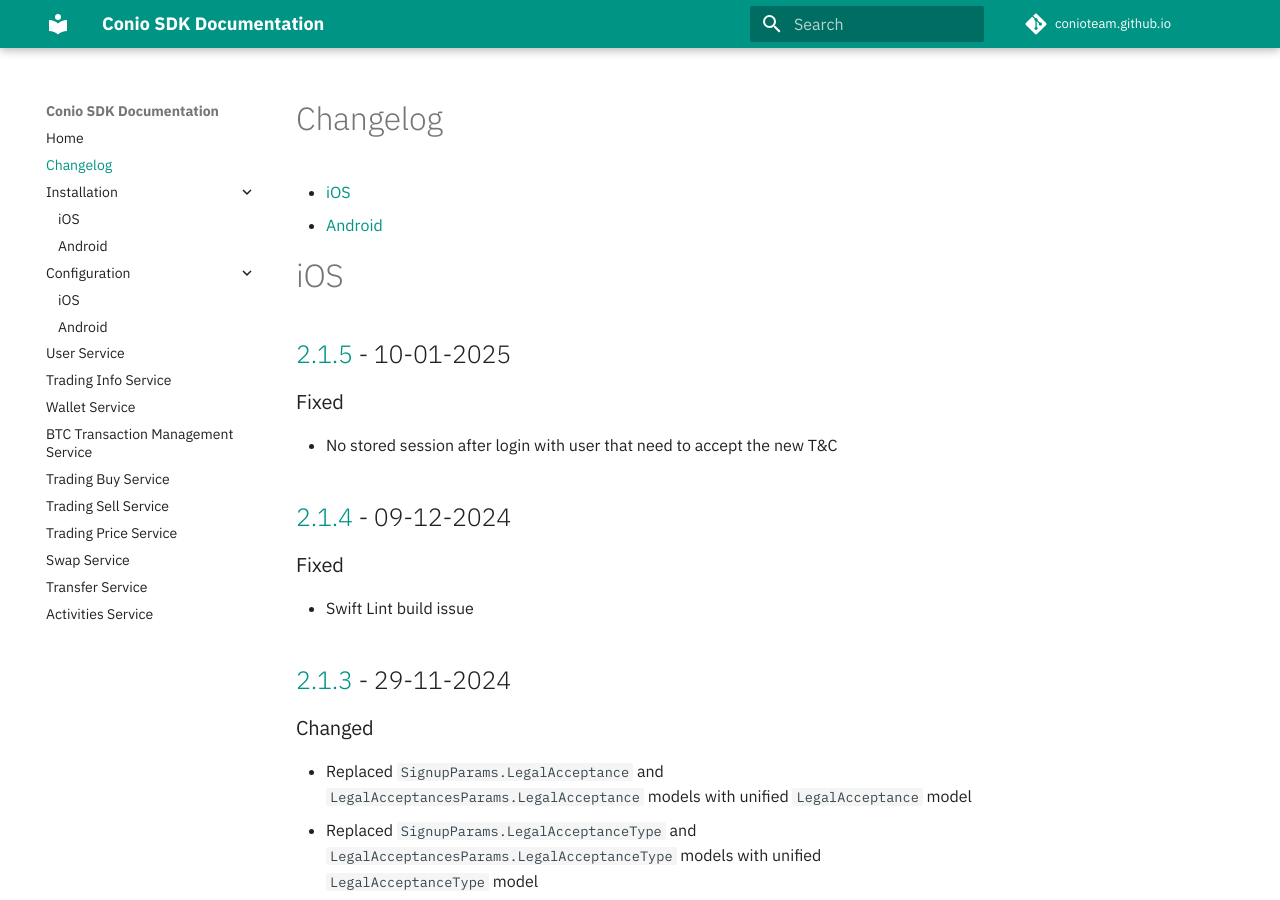
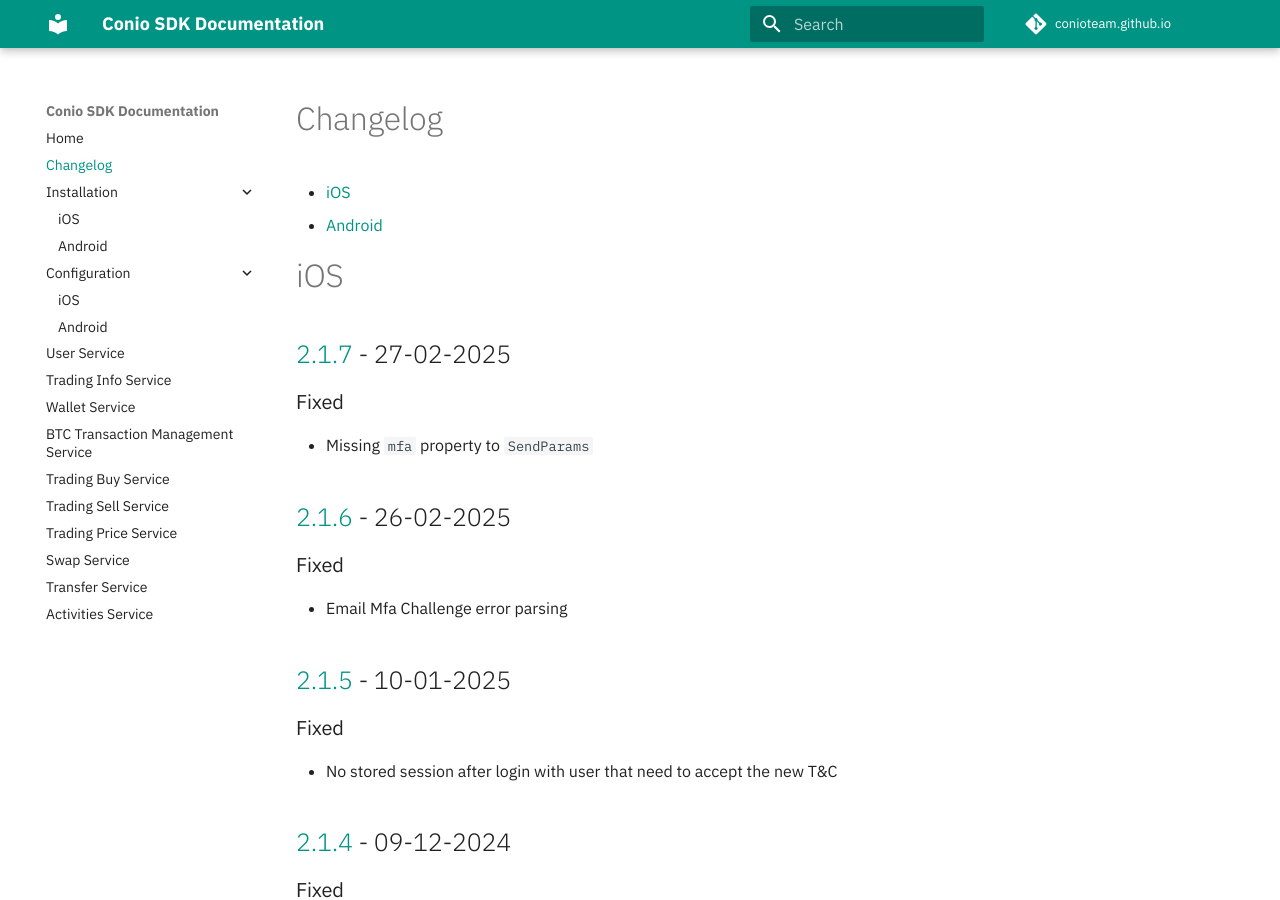
Before and after one commit to Conio/conio.github.io, an MkDocs documentation site: the page built from docs/CHANGELOG.md, in a window 1280 px wide and 900 px high. Built offline with MkDocs 1.6.1 and Material for MkDocs 9.7.7, drawn with Linux system fonts in a browser that asks for light colours; comment, search, counter and statistics services are not loaded; some of the changed lines change nothing that is shown; some of the changed text lies outside the part shown.

Commit message:
Update CHANGELOG

```diff
--- a/docs/CHANGELOG.md
+++ b/docs/CHANGELOG.md
@@ -24,6 +24,14 @@
 
 
 # iOS
+
+## [2.1.7](https://bitbucket.org/squadrone/conio-sdk-b2b-ios/src/2.1.7/) - 27-02-2025
+### Fixed
+- Missing `mfa` property to `SendParams`
+
+## [2.1.6](https://bitbucket.org/squadrone/conio-sdk-b2b-ios/src/2.1.6/) - 26-02-2025
+### Fixed
+- Email Mfa Challenge error parsing
 
 ## [2.1.5](https://bitbucket.org/squadrone/conio-sdk-b2b-ios/src/2.1.5/) - 10-01-2025
 ### Fixed
@@ -186,7 +194,13 @@
 
 # Android
 
-## [2.1.1](https://bitbucket.org/squadrone/conio-android-sdk2/src/b2b-2.1.1/) - 05-12-2024
+## [2.1.2](https://artifactory.conio.com/artifactory/webapp/#/artifacts/browse/tree/General/gradle-release-local/com/conio/sdk-b2b/2.1.2) - 27-02-2025
+
+### Fixed
+
+- Email Mfa Challenge error parsing
+
+## [2.1.1](https://artifactory.conio.com/artifactory/webapp/#/artifacts/browse/tree/General/gradle-release-local/com/conio/sdk-b2b/2.1.1) - 05-12-2024
 
 ### Fixed
 
@@ -196,7 +210,7 @@
 
 - Mining fees in transfer activity
 
-## [2.1.0](https://bitbucket.org/squadrone/conio-android-sdk2/src/b2b-2.1.0/) - 17-10-2024
+## [2.1.0](https://artifactory.conio.com/artifactory/webapp/#/artifacts/browse/tree/General/gradle-release-local/com/conio/sdk-b2b/2.1.0) - 17-10-2024
 
 ### Added
 
@@ -207,24 +221,24 @@
 
 - `FetchHistoricalPricesParams` fields used to specify the timeframe to a pre-defined timestamp set
 
-## [1.0.0](https://bitbucket.org/squadrone/conio-android-sdk2/src/b2b-1.0.0/) - 16-07-2024
+## [1.0.0](https://artifactory.conio.com/artifactory/webapp/#/artifacts/browse/tree/General/gradle-release-local/com/conio/sdk-b2b/1.0.0) - 16-07-2024
 
 ### Changed
 
 First multicrypto SDK release
 
-## [0.8.11](https://bitbucket.org/squadrone/conio-android-sdk2/src/43ddfec2fec7ad8bd5444eaae48483ae33eec68d/?at=release%2F0.8.11) - 7-06-2022
+## [0.8.11](https://artifactory.conio.com/artifactory/webapp/#/artifacts/browse/tree/General/gradle-release-local/com/conio/sdk2/0.8.11) - 7-06-2022
 ### Added
 - `ConioException.OnNetwork` to wrap network communication errors
 
 ### Fixed
 - Always throw `ConioException.Unauthorized` on session expired
 
-## [0.8.3](https://bitbucket.org/squadrone/conio-android-sdk2/src/0bc388e1f93bd5a211b8d629aeeee224c7770429/?at=release%2F0.8.3) - 24-03-2022
+## [0.8.3](https://artifactory.conio.com/artifactory/webapp/#/artifacts/browse/tree/General/gradle-release-local/com/conio/sdk2/0.8.3) - 24-03-2022
 ### Fixed
 - Initialization error caused by unusable KeyStore keys
 
-## [0.8.0](https://bitbucket.org/squadrone/conio-android-sdk2/src/5f941a03e044c7cf518ca8ef6b0de5768bf56067/?at=release%2F0.8.0) - 9-03-2022
+## [0.8.0](https://artifactory.conio.com/artifactory/webapp/#/artifacts/browse/tree/General/gradle-release-local/com/conio/sdk2/0.8.0) - 9-03-2022
 ### Changed
 - Minimum Android version supported to *Android 6.0* (Android Sdk Version: *23*)
 - Improved performance
@@ -235,77 +249,77 @@ First multicrypto SDK release
 - Model `CryptoChangeEmailParams` to replace `ChangeEmailParams`
 - Model `CryptoSellParams` to replace `SellParams`
 
-## [0.7.18](https://bitbucket.org/squadrone/conio-android-sdk2/src/ae6273eb37b40d1daead7cdda9f218abd95224c6/?at=release%2F0.7.18) - 8-02-2022
+## [0.7.18](https://artifactory.conio.com/artifactory/webapp/#/artifacts/browse/tree/General/gradle-release-local/com/conio/sdk2/0.7.18) - 8-02-2022
 ### Changed
 - Solved retro-compatibility with OkHttp 3.x
 - Removed appsync dependency
 
-## [0.7.16](https://bitbucket.org/squadrone/conio-android-sdk2/src/f9767748347ef76b94022cf704c2b7ac166e5cb7/?at=release%2F0.7.16) - 4-02-2022
+## [0.7.16](https://artifactory.conio.com/artifactory/webapp/#/artifacts/browse/tree/General/gradle-release-local/com/conio/sdk2/0.7.16) - 4-02-2022
 ### Changed
 - Downgraded OkHttp to 3.14.9
 
-## [0.7.15](https://bitbucket.org/squadrone/conio-android-sdk2/src/3c83fd26a3c17c33b1f330cf4d896068341d89a8/?at=release%2F0.7.15) - 3-02-2022
+## [0.7.15](https://artifactory.conio.com/artifactory/webapp/#/artifacts/browse/tree/General/gradle-release-local/com/conio/sdk2/0.7.15) - 3-02-2022
 ### Changed
 - Improved concurrencly on service layer
 - Updated OkHttp to 4.9.0
 
-## [0.7.13](https://bitbucket.org/squadrone/conio-android-sdk2/src/94c4223c400d31d89dda595ac3acf601c26c2ea2/?at=release%2F0.7.13) - 24-01-2022
+## [0.7.13](https://artifactory.conio.com/artifactory/webapp/#/artifacts/browse/tree/General/gradle-release-local/com/conio/sdk2/0.7.13) - 24-01-2022
 ### Fixed
 - Compatibility issue below Api level 26
 
-## [0.7.9](https://bitbucket.org/squadrone/conio-android-sdk2/src/c510c7a12e27f362b291e2f9711d376e3f8dbbbc/?at=release%2F0.7.9) - 26-11-2021
+## [0.7.9](https://artifactory.conio.com/artifactory/webapp/#/artifacts/browse/tree/General/gradle-release-local/com/conio/sdk2/0.7.9) - 26-11-2021
 ### Changed
 - Legal text copies on the `LegalAcceptances` model
 
-## [0.7.8](https://bitbucket.org/squadrone/conio-android-sdk2/src/20827d74d45354d62230a4ea6a11f649c44e1f24/?at=release%2F0.7.8) - 17-11-2021
+## [0.7.8](https://artifactory.conio.com/artifactory/webapp/#/artifacts/browse/tree/General/gradle-release-local/com/conio/sdk2/0.7.8) - 17-11-2021
 ### Changed
 - Wallet service `activityListPdf`, `limit` in `ActivityListPdfParams` now nullable
 ### Added
 - User service `getLegalAcceptances` , new `preContractualInfoUrl` param in `LegalAcceptances` response
 
-## [0.7.4](https://bitbucket.org/squadrone/conio-android-sdk2/src/f29a930a953cdeb04a189a04f05a7db210e517b6/?at=release%2F0.7.4) - 02-11-2021
+## [0.7.4](https://artifactory.conio.com/artifactory/webapp/#/artifacts/browse/tree/General/gradle-release-local/com/conio/sdk2/0.7.4) - 02-11-2021
 ### Added
 - User service `changeEmail`
 
-## [0.7.2](https://bitbucket.org/squadrone/conio-android-sdk2/src/d2802e047e511fefcb0ce9f1807be8e38742e70d/?at=release%2F0.7.2) - 20-10-2021
+## [0.7.2](https://artifactory.conio.com/artifactory/webapp/#/artifacts/browse/tree/General/gradle-release-local/com/conio/sdk2/0.7.2) - 20-10-2021
 ### Added
 - API to get activities in PDF format
 
-## [0.7.0](https://bitbucket.org/squadrone/conio-android-sdk2/src/3a22f23b0ff1a07972e4da5477c86fa98d34ef72/?at=release%2F0.7.0) - 11-10-2021
+## [0.7.0](https://artifactory.conio.com/artifactory/webapp/#/artifacts/browse/tree/General/gradle-release-local/com/conio/sdk2/0.7.0) - 11-10-2021
 ### Changed
 - Data serialization and mapping
 - Code refactor and optimizations
 
-## [0.6.2](https://bitbucket.org/squadrone/conio-android-sdk2/src/922c216dadc71aada864a538e34d5b62a256850f/?at=release%2F0.6.2) - 03-08-2021
+## [0.6.2](https://artifactory.conio.com/artifactory/webapp/#/artifacts/browse/tree/General/gradle-release-local/com/conio/sdk2/0.6.2) - 03-08-2021
 ### Fixed
 - Security issue
 
-## [0.6.1](https://bitbucket.org/squadrone/conio-android-sdk2/src/300349f7414b4c6abac14f91d50573262116a553/?at=release%2F0.6.1) - 29-07-2021
+## [0.6.1](https://artifactory.conio.com/artifactory/webapp/#/artifacts/browse/tree/General/gradle-release-local/com/conio/sdk2/0.6.1) - 29-07-2021
 ### Changed
 - Refactor on SDK errors: `ConioException` as the operations result error type
 
-## [0.6.0](https://bitbucket.org/squadrone/conio-android-sdk2/src/f95b063d89f7d3dfda8871e36c718a1031e861af/?at=release%2F0.6.0) - 28-07-2021
+## [0.6.0](https://artifactory.conio.com/artifactory/webapp/#/artifacts/browse/tree/General/gradle-release-local/com/conio/sdk2/0.6.0) - 28-07-2021
 ### Changed
 - Refactor on SDK errors: `ConioException` is now the only error type throwable (check [operation](./operation/Operation.md) section)
 
-## [0.5.4](https://bitbucket.org/squadrone/conio-android-sdk2/src/06d77afb5153e52f696b33d5df9329e47110b01a/?at=release%2F0.5.4) - 26-07-2021
+## [0.5.4](https://artifactory.conio.com/artifactory/webapp/#/artifacts/browse/tree/General/gradle-release-local/com/conio/sdk2/0.5.4) - 26-07-2021
 ### Fixed
 - Made `cro`, `iban` and `chargedAt` fields of `Ask` class optional
 - Made `paidAt` field of `Ask` class non-optional
 
-## [0.5.3](https://bitbucket.org/squadrone/conio-android-sdk2/src/0d60053a9a1bf149cafb8a3e54200a53da2e17bf/?at=release%2F0.5.3) - 20-07-2021
+## [0.5.3](https://artifactory.conio.com/artifactory/webapp/#/artifacts/browse/tree/General/gradle-release-local/com/conio/sdk2/0.5.3) - 20-07-2021
 ### Added
 - Bitcoin network `privateMainnet` and `privateTestnet`
 
-## [0.5.1](https://bitbucket.org/squadrone/conio-android-sdk2/src/aa74590d773e9320cfa62a23425f09c1e8234c54/?at=release%2F0.5.1) - 14-07-2021
+## [0.5.1](https://artifactory.conio.com/artifactory/webapp/#/artifacts/browse/tree/General/gradle-release-local/com/conio/sdk2/0.5.1) - 14-07-2021
 ### Fixed
 - Fix factory methods of `TimeFrame` class
 
-## [0.5.0](https://bitbucket.org/squadrone/conio-android-sdk2/src/1203815eb2c6e97274b22d1e8521b14604577b55/?at=release%2F0.5.0) - 06-07-2021
+## [0.5.0](https://artifactory.conio.com/artifactory/webapp/#/artifacts/browse/tree/General/gradle-release-local/com/conio/sdk2/0.5.0) - 06-07-2021
 ### Changed
 - SDK configuration object `ConioConfiguration` has no default value and must be explicitly initialized
 
-## [0.4.8](https://bitbucket.org/squadrone/conio-android-sdk2/src/071f4deb885f003fb9d65bb9d9f79a5adff1fac5/?at=release%2F0.4.8) - 25-06-2021
+## [0.4.8](https://artifactory.conio.com/artifactory/webapp/#/artifacts/browse/tree/General/gradle-release-local/com/conio/sdk2/0.4.8) - 25-06-2021
 ### Changed
 - Explicit fees represented as intervals
 - `WiretransferPayeeInfo` in `CreatedBid` has now two dedicated properties representing standard and custom wire transfer payee info
@@ -325,16 +339,16 @@ First multicrypto SDK release
     - INVALID_CRYPTO_PROOF,
     - CRYPTO_PROOF_EXPIRED
 
-## [0.4.7](https://bitbucket.org/squadrone/conio-android-sdk2/src/5d71792b29a83e72c6342f658fe8920352a1296b/?at=release%2F0.4.7) - 01-06-2021
+## [0.4.7](https://artifactory.conio.com/artifactory/webapp/#/artifacts/browse/tree/General/gradle-release-local/com/conio/sdk2/0.4.7) - 01-06-2021
 ### Added
 - Aggiunta di `weightedBidBalance` alle `TradingInfo`: controvalore investito
 ### modified
 - Modifica alle `TradingFees`: supporto fasce di commissioni
 
-## [0.4.2](https://bitbucket.org/squadrone/conio-android-sdk2/src/b0cdb3f801c410b12e8478b434e559256b3ac264/?at=release%2F0.4.2) - 13-04-2021
+## [0.4.2](https://artifactory.conio.com/artifactory/webapp/#/artifacts/browse/tree/General/gradle-release-local/com/conio/sdk2/0.4.2) - 13-04-2021
 ### Added
 - Rilascio versione 0.4.2
 
-## [0.4.1](https://bitbucket.org/squadrone/conio-android-sdk2/src/e3d4d6d5fe4778aff99b5a72ead9316f9e0ef581/?at=release%2F0.4.1) - 12-04-2021
+## [0.4.1](https://artifactory.conio.com/artifactory/webapp/#/artifacts/browse/tree/General/gradle-release-local/com/conio/sdk2/0.4.1) - 12-04-2021
 ### Added
 - Rilascio versione 0.4.1
```
